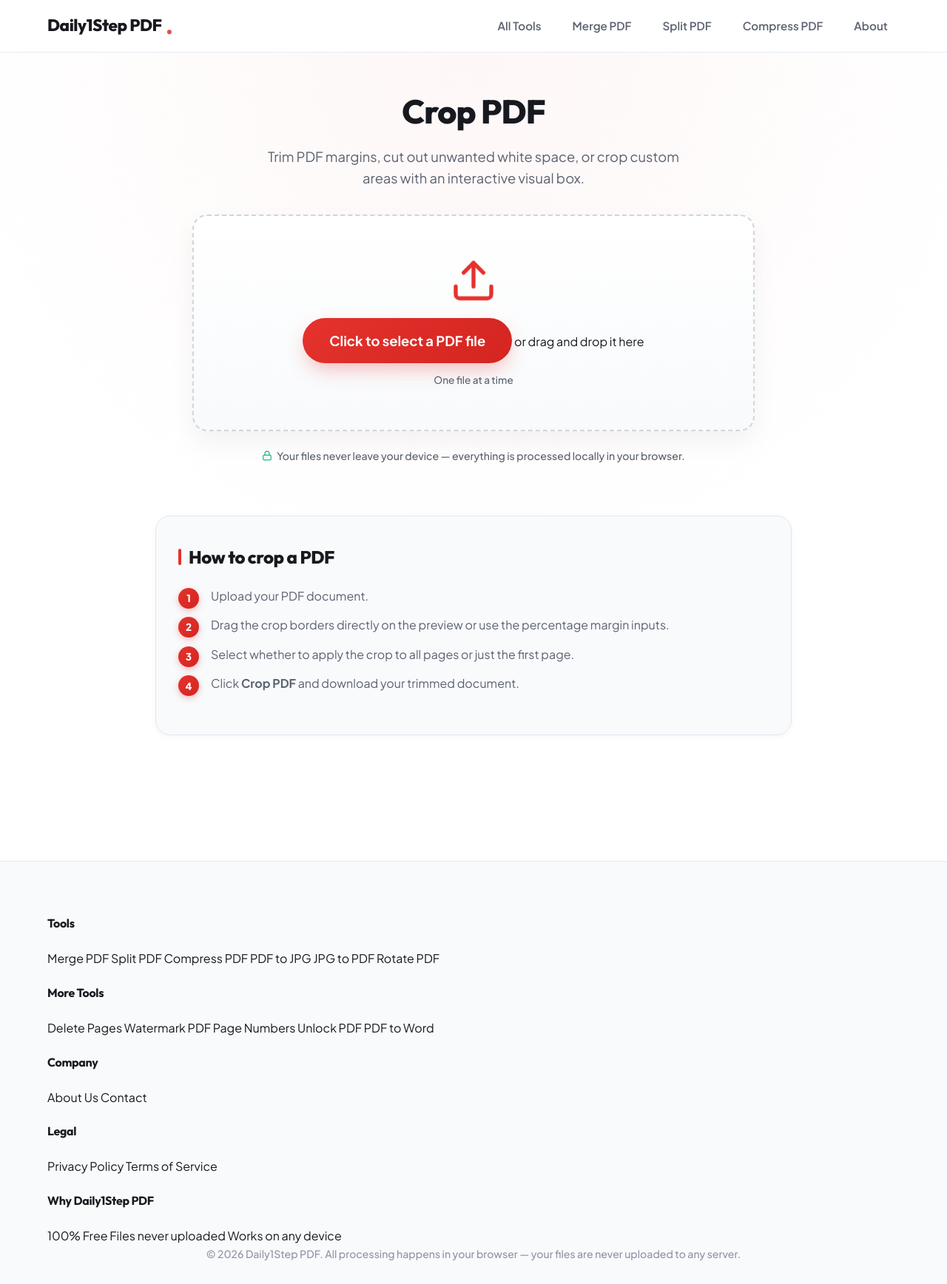
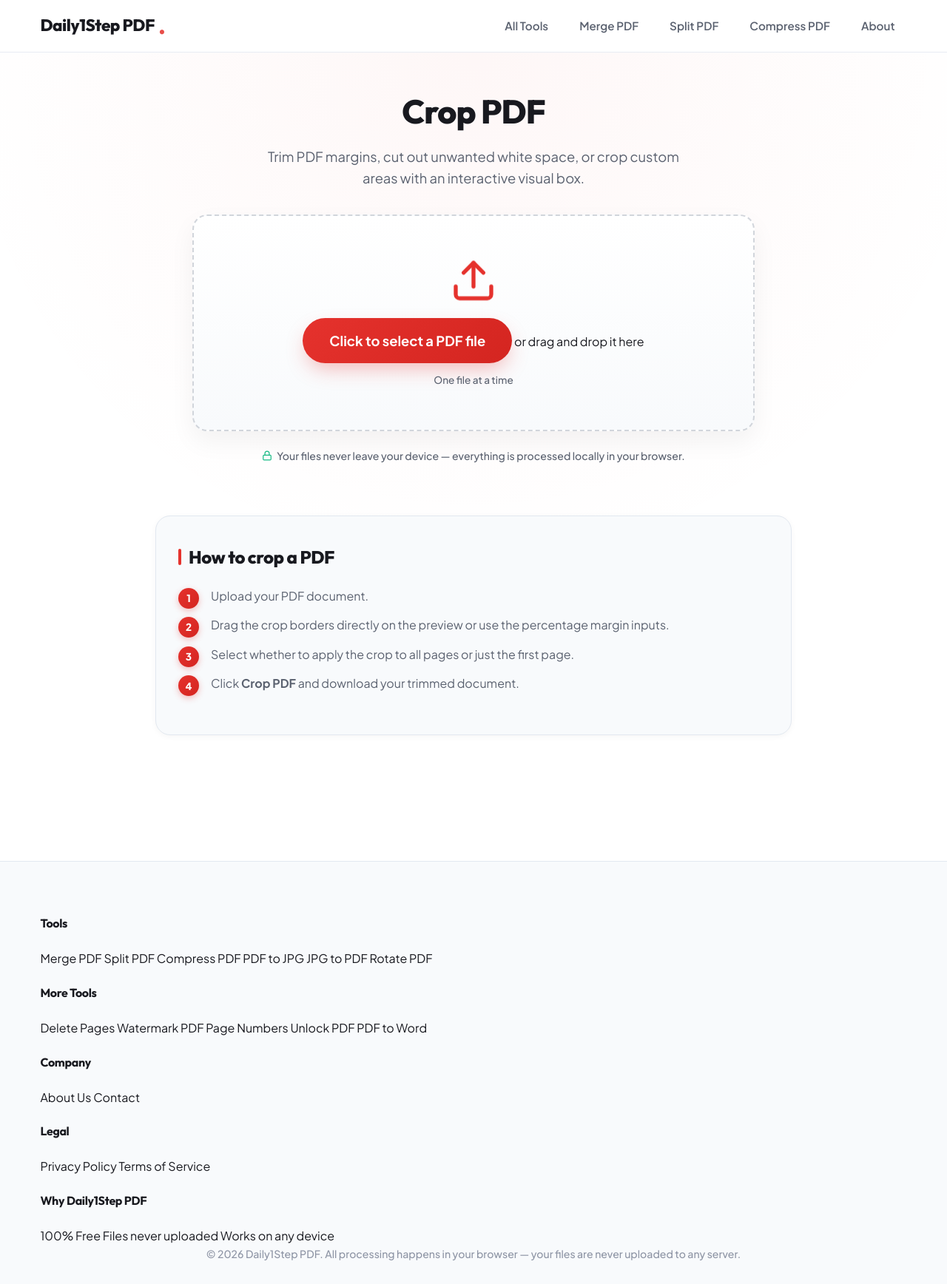
Before and after one commit to bypyay/pdftools, a PHP site: page /tools/crop-pdf/index.php in a window 1280 px wide. Shown: the whole page at 74% size. Run offline with PHP 8.4, Linux system fonts and the light colour scheme.

Commit message:
Expand container width to 1560px (94%) to fill desktop screen and remove wide empty side margins

```diff
--- a/assets/css/style.css
+++ b/assets/css/style.css
@@ -62,9 +62,10 @@ img {
 }
 
 .container {
-  max-width: 1200px;
+  max-width: 1560px;
+  width: 94%;
   margin: 0 auto;
-  padding: 0 24px;
+  padding: 0 16px;
 }
 
 /* ==========================================================================
@@ -437,6 +438,10 @@ img {
   padding: 44px 0 90px;
   position: relative;
   background: radial-gradient(circle at 50% 0%, rgba(229, 50, 45, 0.04) 0%, transparent 60%);
+}
+
+.tool-page .container {
+  max-width: 1100px;
 }
 
 .tool-header {
```
Also changed, not shown: _preview/assets/css/style.css (+7 -2 lines).
